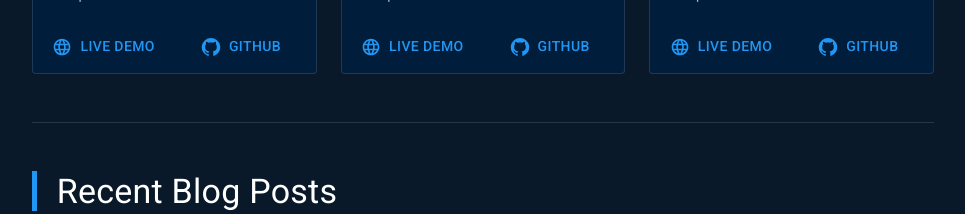
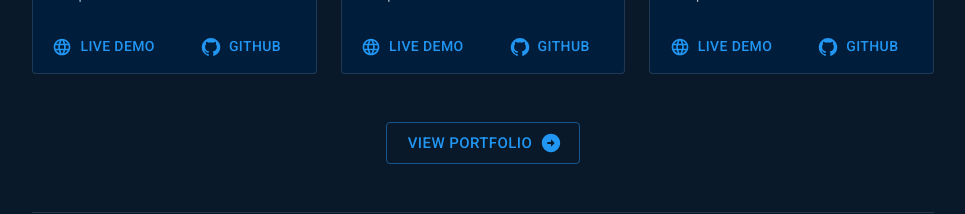
Before and after one commit to RyanBeGell/portfolio-site, a Next.js app: page / in a window 1280 px wide. Shown: the part 2420-2634 px from the top of the page, without its empty margins (298-1263 px from the left). Built offline with nearby package versions, Linux system fonts and the light colour scheme; a web font is replaced by a local one.

Commit message:
View Portfolio button added to project section

```diff
--- a/src/components/portfolio/Projects/Projects.tsx
+++ b/src/components/portfolio/Projects/Projects.tsx
@@ -1,5 +1,8 @@
+import ArrowCircleRightIcon from '@mui/icons-material/ArrowCircleRight';
+import { Button, useTheme } from '@mui/material';
 import Box from '@mui/material/Box';
 import Grid from '@mui/material/Grid';
+import Link from 'next/link';
 import { useState } from 'react';
 import ScrollAnimation from '../../ScrollAnimation';
 import SectionTitle from '../SectionTitle/SectionTitle';
@@ -12,11 +15,13 @@ export default function ProjectsSection() {
   const [open, setOpen] = useState(false);
   const handleOpen = () => setOpen(true);
   const handleClose = () => setOpen(false);
+  const theme = useTheme();
+  const colorMode = theme.palette.mode;
 
   return (
     <>
-      <ProjectModal open={open} handleClose={handleClose}  />
-      <Box className="centerBox" >
+      <ProjectModal open={open} handleClose={handleClose} />
+      <Box className="centerBox">
         <Box sx={{ maxWidth: 1150 }}>
           <SectionTitle title="Projects" />
           <Grid container spacing={3} justifyContent="center">
@@ -36,6 +41,19 @@ export default function ProjectsSection() {
               </Grid>
             ))}
           </Grid>
+          <Box justifyContent={'center'} textAlign={'center'} sx={{mt:6}}>
+            <ScrollAnimation animation={'fade'} timeout={500}>
+              <Link href="/portfolio">
+                <Button
+                  size="large"
+                  endIcon={<ArrowCircleRightIcon />}
+                  variant={`${colorMode == 'dark' ? 'outlined' : 'contained'}`}
+                >
+                  View Portfolio
+                </Button>
+              </Link>
+            </ScrollAnimation>
+          </Box>
         </Box>
       </Box>
     </>
```
